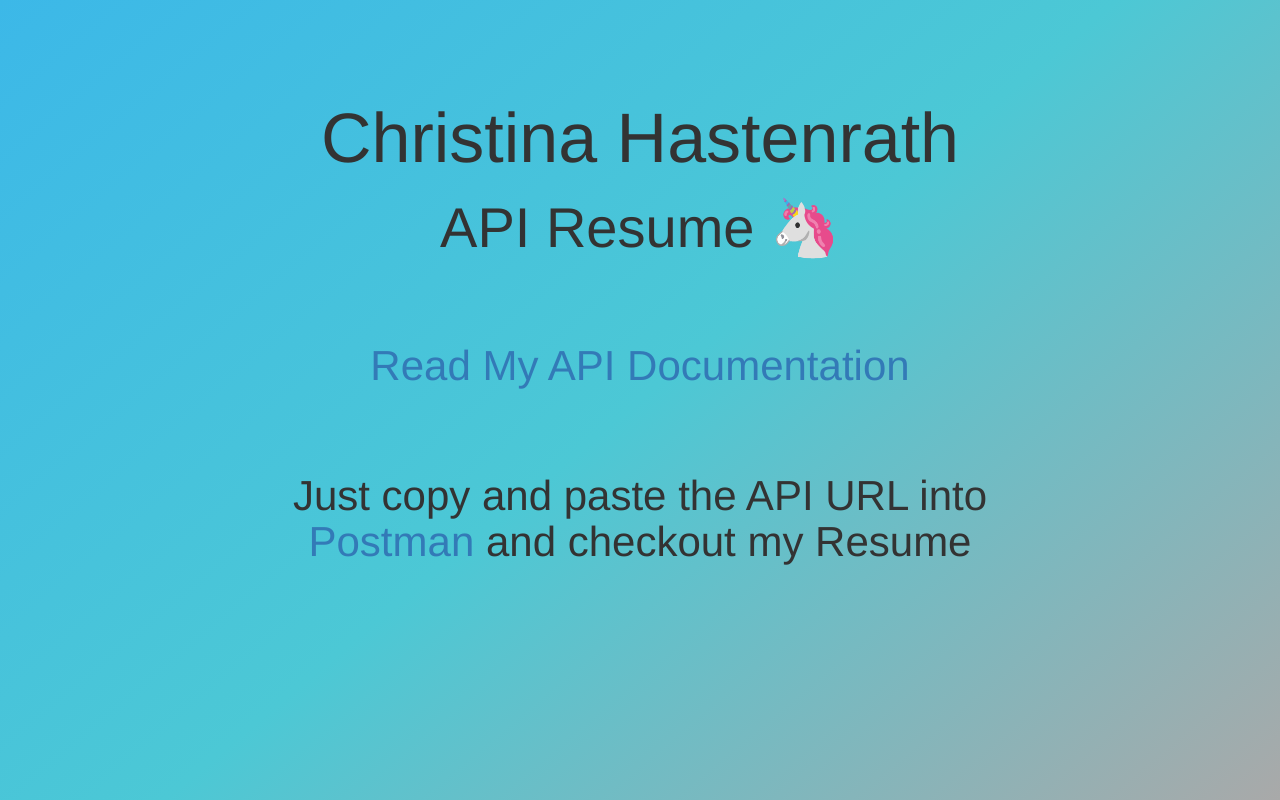
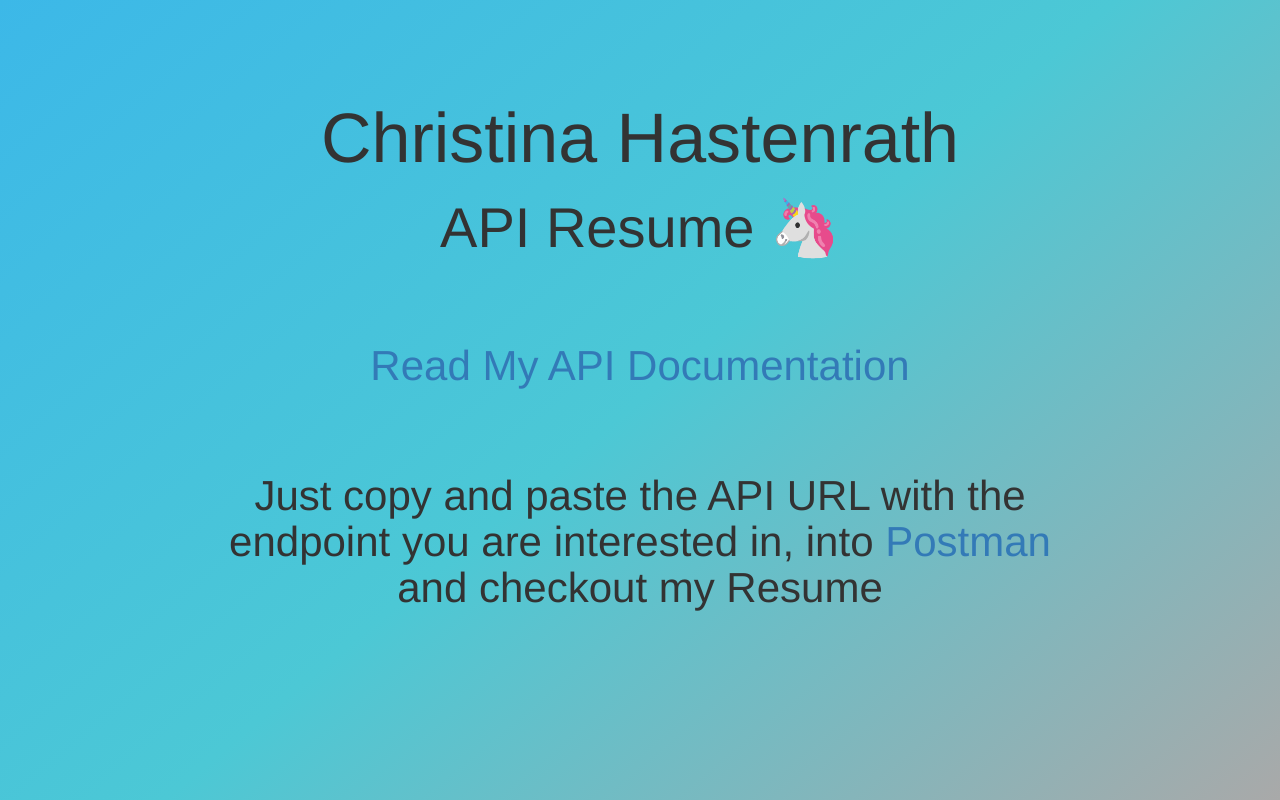
Before and after one commit to ch264/personal_api_retake, a website: page views/index.html in a window 1280 px wide. Drawn offline with nearby package versions, Linux system fonts and the light colour scheme.

Commit message:
Update index.html

```diff
--- a/views/index.html
+++ b/views/index.html
@@ -22,7 +22,7 @@
         <div class="col-md-8 col-md-offset-2">
           <h1>Christina Hastenrath </h1><h2>API Resume 🦄</h2>
           <h4><a href="/api">Read My API Documentation</a></h4>
-          <h4>Just copy and paste the API URL into <a href="https://www.getpostman.com/downloads/">Postman</a> and checkout my Resume</h4>
+          <h4>Just copy and paste the API URL with the endpoint you are interested in, into <a href="https://www.getpostman.com/downloads/">Postman</a> and checkout my Resume</h4>
         </div>
       </div>
     </div>
```
